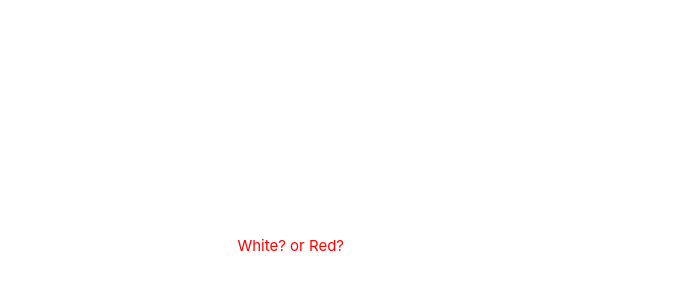
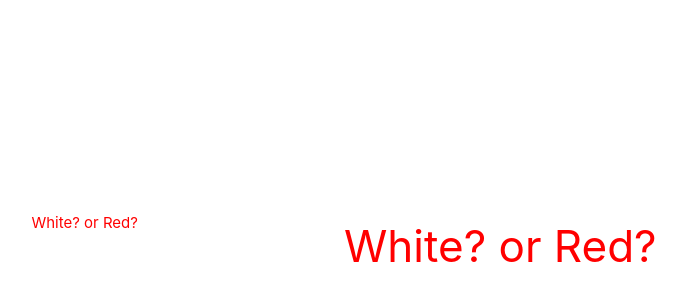
Before and after one commit to koyamal/pra_vue3, a Vue app in the folder Vue3FrontDevTextBook02/chap02/hello-vue/: page / in a window 1280 px wide. Shown: the part 154-454 px from the top of the page, without its empty margins (296-982 px from the left). Built offline with nearby package versions, Linux system fonts and the light colour scheme.

Commit message:
Create fontsize

```diff
--- a/Vue3FrontDevTextBook02/chap02/hello-vue/src/App.vue
+++ b/Vue3FrontDevTextBook02/chap02/hello-vue/src/App.vue
@@ -1,7 +1,14 @@
 <script setup lang="ts">
-import {ref} from "vue";
+import {ref, computed} from "vue";
 
 const whiteOrRed = ref("white");
+
+const textSize = computed(
+  (): string => {
+    const size = Math.round(Math.random() * 25) + 10;
+    return `${size}pt`;
+  }
+);
 
 setInterval(() => {
   if (whiteOrRed.value === "white") {
@@ -14,6 +21,7 @@ setInterval(() => {
 
 <template>
   <p v-bind:style="{color: whiteOrRed}">White? or Red?</p>
+  <p v-bind:style="{color: whiteOrRed, fontSize:textSize}">White? or Red?</p>
 </template>
 
 <style scoped>
```
